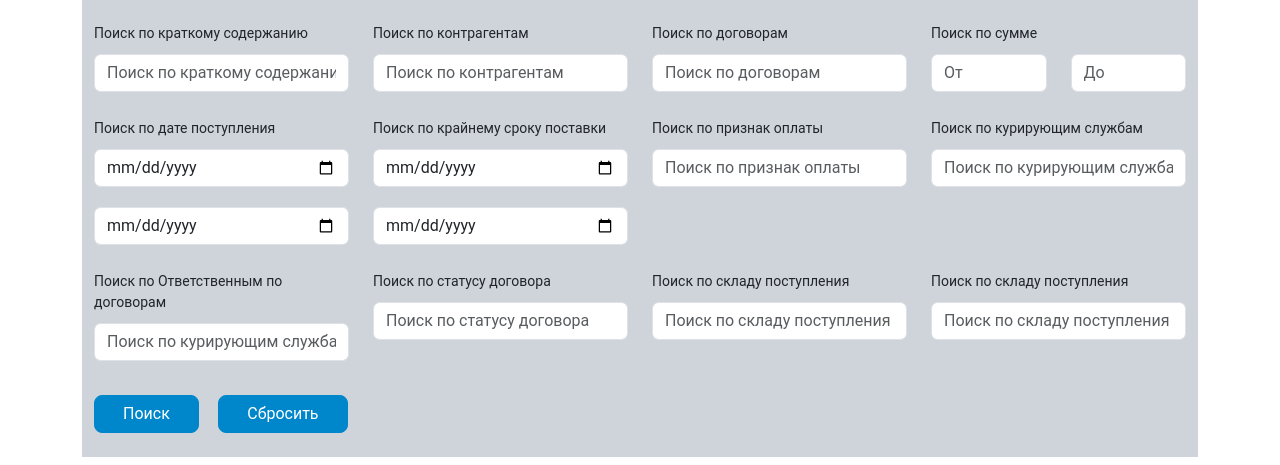
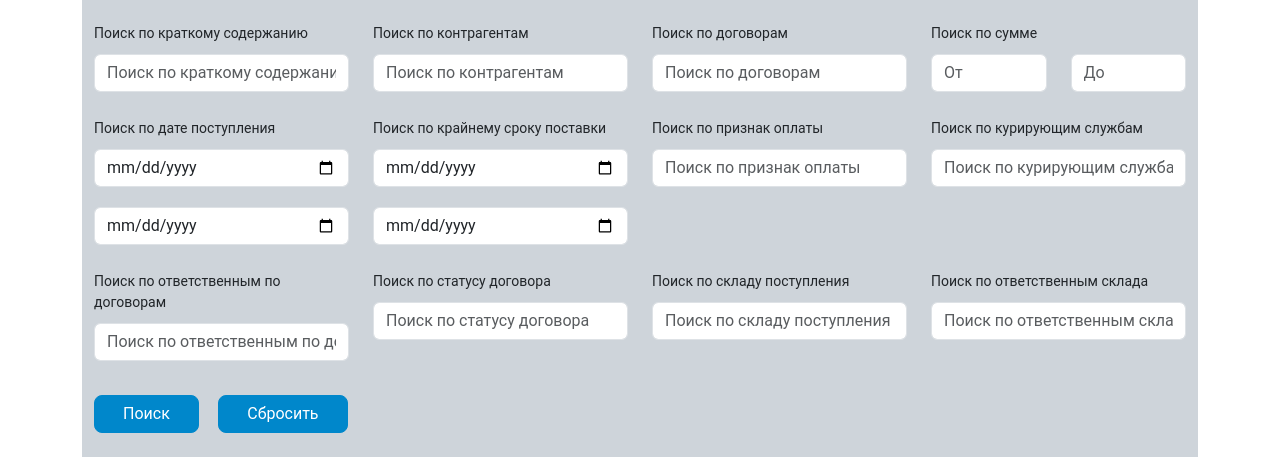
Before and after one commit to Kairat12/maek_measuring, a Django app: page /contract_status in a window 1280 px wide. Shown: the part 134-599 px from the top of the page. Run offline with Django 4.2, Linux system fonts and the light colour scheme; data that the repository does not hold is empty; some libraries are stand-ins or nearby versions.

Commit message:
add search

```diff
--- a/templates/contract_status.html
+++ b/templates/contract_status.html
@@ -73,9 +73,9 @@
                                placeholder="Поиск по курирующим службам" value="{{ request.GET.supervising_service__icontains }}">
                     </div>
                     <div class="col-3">
-                        <label>Поиск по Ответственным по договорам</label>
+                        <label>Поиск по ответственным по договорам</label>
                         <input type="text" name="responsible__icontains" class="form-control"
-                               placeholder="Поиск по курирующим службам" value="{{ request.GET.responsible__icontains }}">
+                               placeholder="Поиск по ответственным по договорам" value="{{ request.GET.responsible__icontains }}">
                     </div>
                     <div class="col-3">
                         <label>Поиск по статусу договора</label>
@@ -88,9 +88,9 @@
                                placeholder="Поиск по складу поступления " value="{{ request.GET.receipt_warehouse__icontains }}">
                     </div>
                     <div class="col-3">
-                        <label>Поиск по складу поступления </label>
+                        <label>Поиск по ответственным склада</label>
                         <input type="text" name="responsible_warehouse__icontains" class="form-control"
-                               placeholder="Поиск по складу поступления " value="{{ request.GET.responsible_warehouse__icontains }}">
+                               placeholder="Поиск по ответственным склада" value="{{ request.GET.responsible_warehouse__icontains }}">
                     </div>
                     <div class="w-100 mt-2">
                         <button type="submit" class="btn btn-primary me-3">Поиск</button>
```
